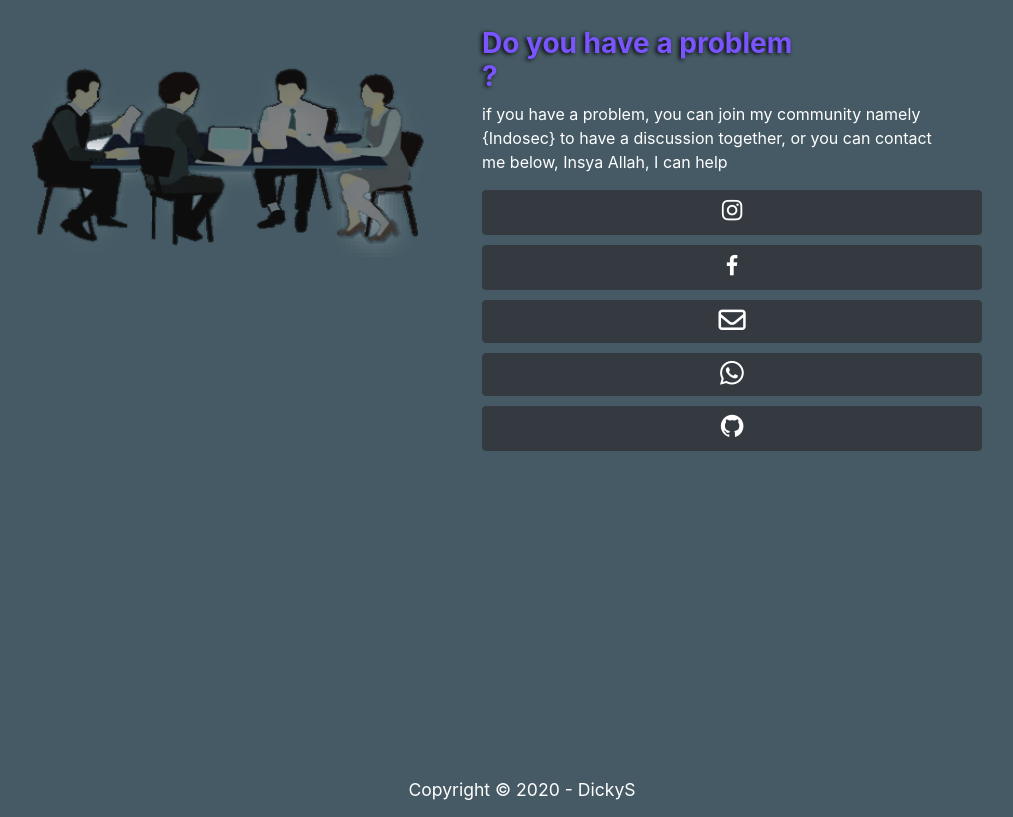
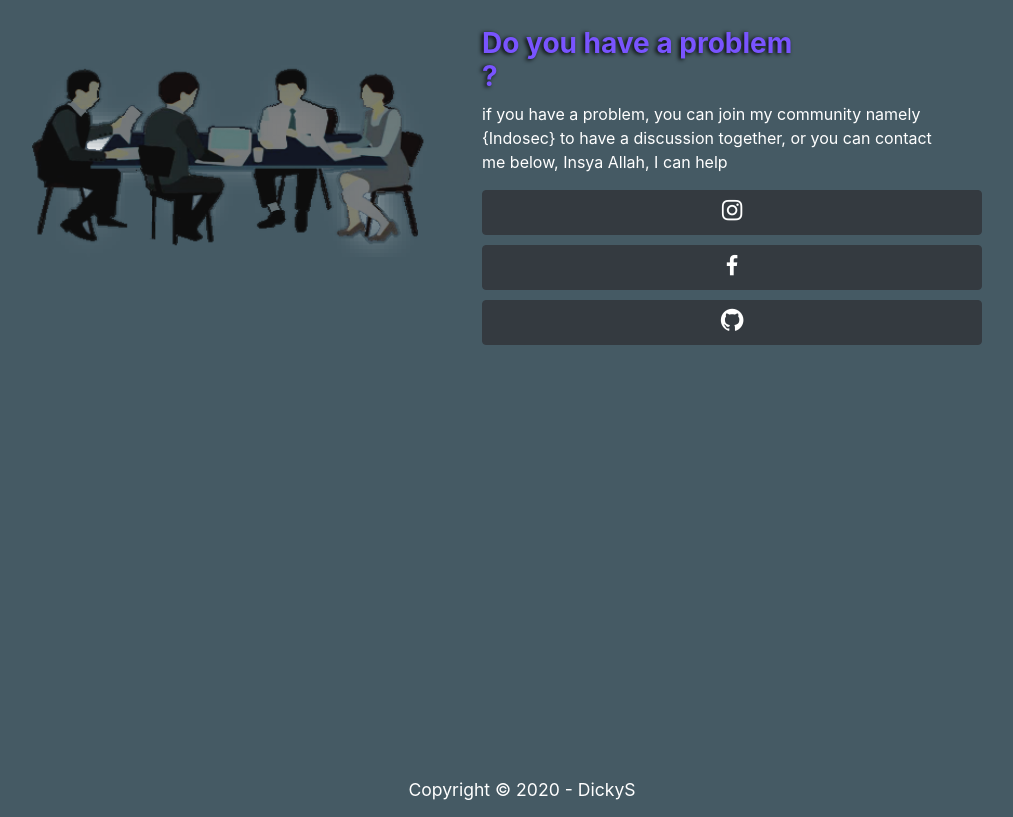
Before and after one commit to dickysetiawans/dickysetiawans.github.io, a plain HTML site: page index.html in a window 1280 px wide. Shown: the part 3285-4102 px from the top of the page, without its empty margins (118-1131 px from the left). Drawn offline with nearby package versions, Linux system fonts and the light colour scheme.

Commit message:
Update index.html

```diff
--- a/index.html
+++ b/index.html
@@ -176,8 +176,6 @@
 			</p>
 			<a href="https://www.instagram.com/dickysetiawan195/?hl=id" class="btn btn-primary" id="icon_contact" style="margin-bottom: 10px;" data-aos="zoom-in" data-aos-delay="100"><i class='bx bxl-instagram' id="icon_contact1" ></i></a><br>
 			<a href="https://web.facebook.com/profile.php?id=100025339540398" class="btn btn-primary" id="icon_contact" style="margin-bottom: 10px;"data-aos="zoom-in" data-aos-delay="200"><i class='bx bxl-facebook' id="icon_contact1" ></i></a><br>
-			<a href="https://mail.google.com/mail/u/0/?tab=rm&ogbl#inbox" class="btn btn-primary" id="icon_contact" style="margin-bottom: 10px;" data-aos="zoom-in" data-aos-delay="300"><i class="far fa-envelope" id="icon_contact1" ></i></a><br>
-			<a href="https://wa.wizard.id/956204" class="btn btn-primary" id="icon_contact" style="margin-bottom: 10px;" data-aos="zoom-in" data-aos-delay="400"><i class="fab fa-whatsapp" id="icon_contact1" ></i></a><br>
 			<a href="https://github.com/dickysetiawans" class="btn btn-primary" id="icon_contact" style="margin-bottom: 10px;" data-aos="zoom-in" data-aos-delay="500"><i class='bx bxl-github' id="icon_contact1" ></i></a><br>
 		</div>
 </div>
```
